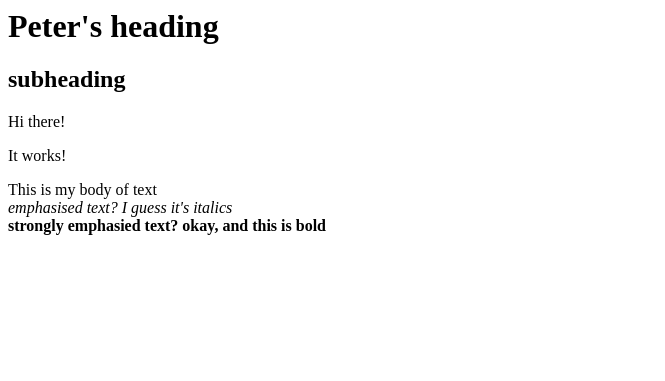
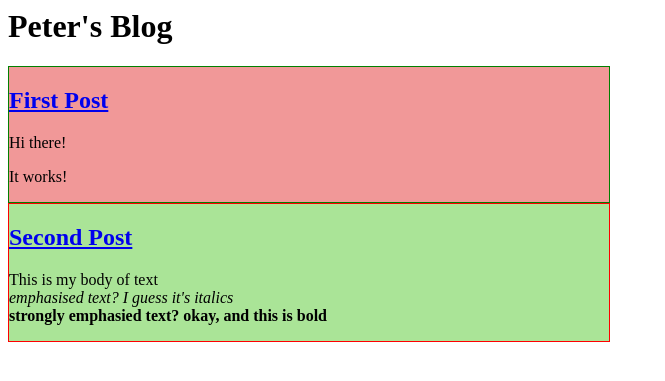
Before and after one commit to ProgrammerPeteX/Blog, a Django app: page / in a window 1280 px wide. Shown: the top 381 px of the page, without its empty margins (0-665 px from the left). Run offline with Django 3.2, Linux system fonts and the light colour scheme.

Commit message:
Peter's Blog 1.0

```diff
--- a/blog/templates/blog/post_list.html
+++ b/blog/templates/blog/post_list.html
@@ -2,20 +2,39 @@
 <head>
     <title>Peter's blog</title>
 </head>
+<style>
+    #div_1
+    {
+        background-color: #F19898;
+        width: 600px;
+        border: 1px solid green
+    }
+
+    #div_2
+    {
+        background-color: #AAE497;
+        width: 600px;
+        border: 1px solid red;
+    }
+</style>
 <h1>
-    Peter's heading
-    <h2>
-        subheading
+    Peter's Blog
+</h1>
 
-    </h2>
-</h1>
+
 <body>
+    <div id="div_1">
+        <h2><a href="/">First Post</a></h2>
         <p>Hi there!</p>
         <p>It works!</p>
+    </div>
+    <div id="div_2">
+        <h2><a href="/">Second Post</a></h2>
         <p>
             This is my body of text <br>
             <em> emphasised text? I guess it's italics </em> <br>
             <strong> strongly emphasied text? okay, and this is bold </strong>
         </p>
+    </div>
 </body>
 </html>
```
Lines whose indentation alone changed are shown as unchanged.
